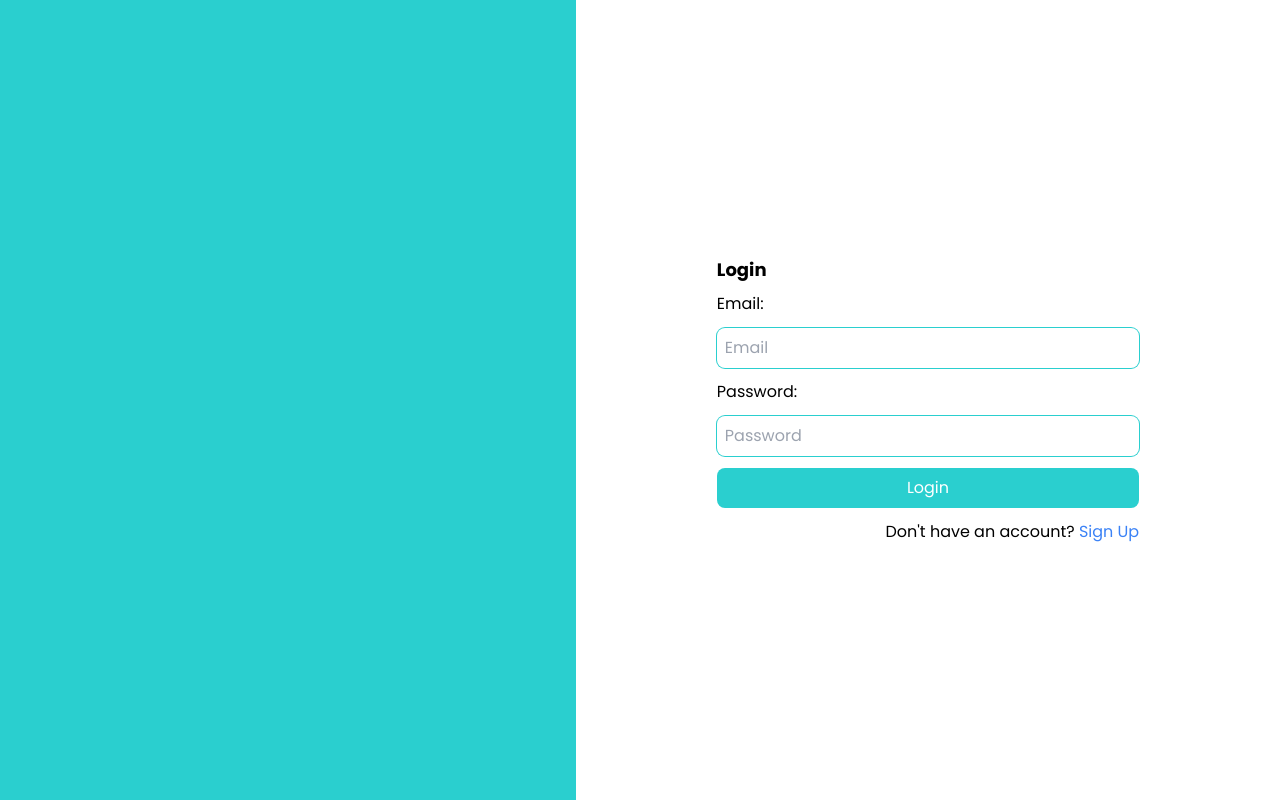
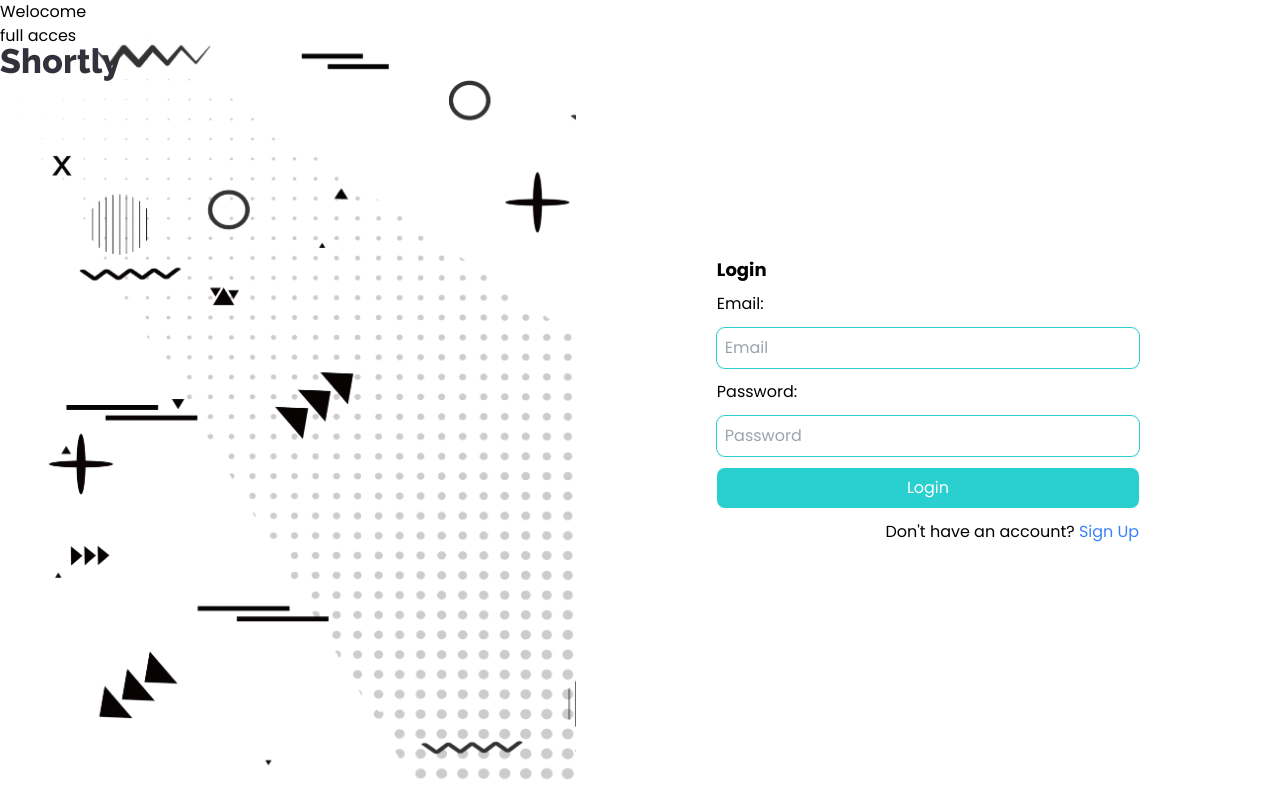
Before and after one commit to Dennardavid/Shortly, a Next.js app: page /login in a window 1280 px wide. Built offline with nearby package versions, Linux system fonts and the light colour scheme.

Commit message:
aside component for login and sign up pages

```diff
--- a/src/app/login/page.tsx
+++ b/src/app/login/page.tsx
@@ -1,6 +1,7 @@
 "use client";
 import Link from "next/link";
 import { useState } from "react";
+import Aside from "@/components/aside";
 import { login } from "./actions";
 
 function Login() {
@@ -23,7 +24,7 @@
 
   return (
     <section className="flex">
-      <div className="w-[45%] bg-cyan"></div>
+      <Aside />
       <div className="flex flex-col items-center w-[55%] justify-center h-screen">
         <div className="w-[60%]">
           <h1 className="text-left mb-2 font-bold text-lg">Login</h1>
--- a/src/app/signup/page.tsx
+++ b/src/app/signup/page.tsx
@@ -1,7 +1,8 @@
-"use client"
+"use client";
 import Link from "next/link";
 import { useState } from "react";
 import { signup } from "../login/actions";
+import Aside from "@/components/aside";
 
 function SignUp() {
   const [error, setError] = useState<string | null>(null);
@@ -17,22 +18,33 @@
       setError(result.error);
     } else {
       // Redirect to login page on success
-      window.location.href = '/login';
+      window.location.href = "/login";
     }
   };
 
   return (
     <section className="flex">
-      <div className="w-[45%] bg-cyan">
-      </div>
+      <Aside />
       <div className="flex items-center w-[55%] justify-center h-screen">
         <div className="w-[60%]">
           <h1 className="text-left mb-2 font-bold text-lg">Sign up</h1>
           <form className="flex flex-col gap-3" onSubmit={handleSubmit}>
             <label htmlFor="name">Full name:</label>
-            <input type="text" name="name" id="name" placeholder="Full name" required />
+            <input
+              type="text"
+              name="name"
+              id="name"
+              placeholder="Full name"
+              required
+            />
             <label htmlFor="email">Email:</label>
-            <input type="email" name="email" id="email" placeholder="Email" required />
+            <input
+              type="email"
+              name="email"
+              id="email"
+              placeholder="Email"
+              required
+            />
             <label htmlFor="password">Password:</label>
             <input
               type="password"
@@ -42,10 +54,7 @@
               required
             />
             {error && <span className="text-red-500">{error}</span>}
-            <button
-              type="submit"
-              className="p-2 rounded-lg"
-            >
+            <button type="submit" className="p-2 rounded-lg">
               Sign up
             </button>
           </form>
--- /dev/null
+++ b/src/components/aside.tsx
@@ -0,0 +1,16 @@
+import Image from "next/image";
+import shortlyLogo from "../../public/Shortly.webp";
+
+function Aside() {
+  return (
+    <>
+      <div className="w-[45%] bg-[url(../../public/pngwing.com.webp)] bg-cover bg-no-repeat">
+        <h1>Welocome</h1>
+        <p>full acces</p>
+        <Image src={shortlyLogo} alt="shortly logo" />
+      </div>
+    </>
+  );
+}
+
+export default Aside;
```
Also changed, not shown: public/pngwing.com.webp (added).
